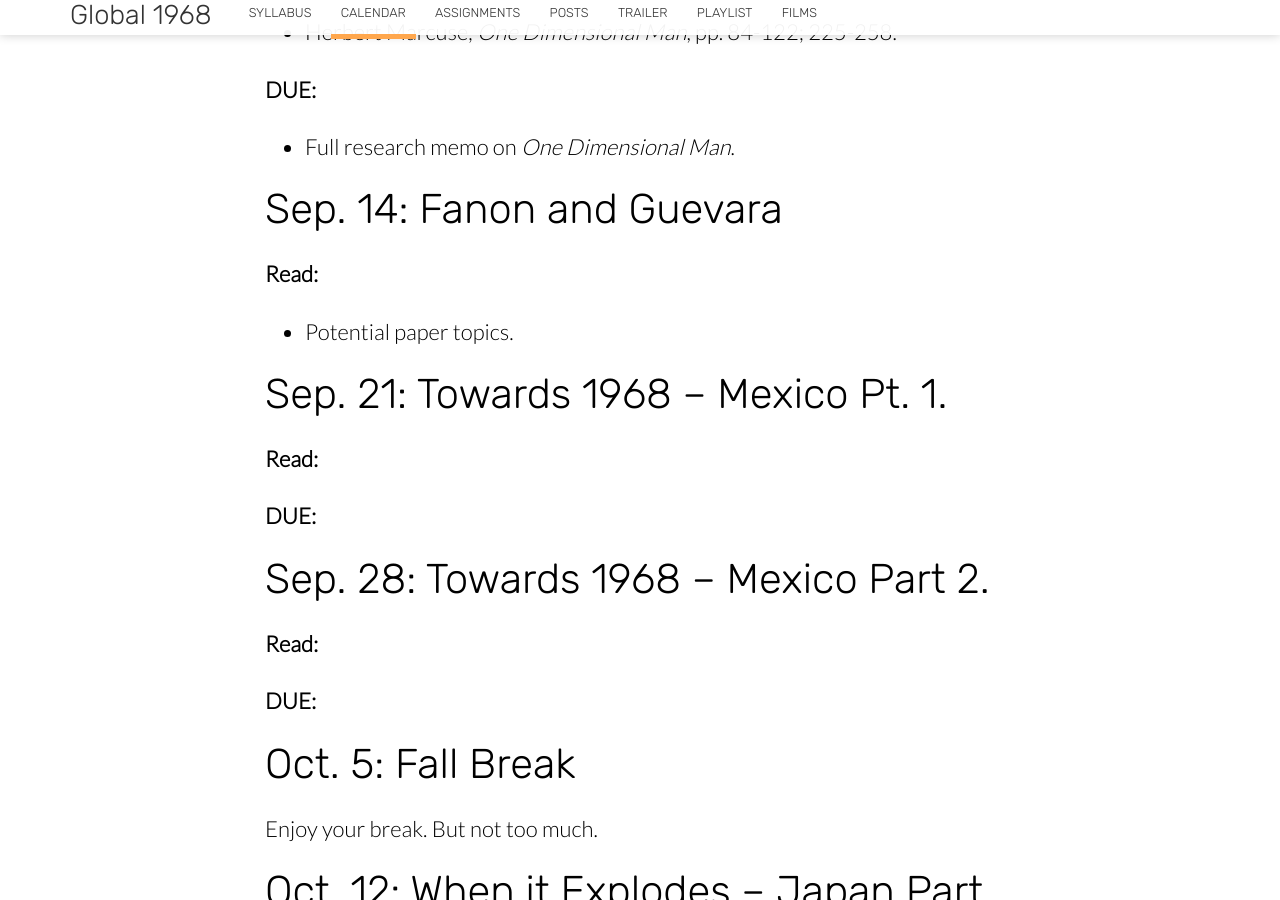
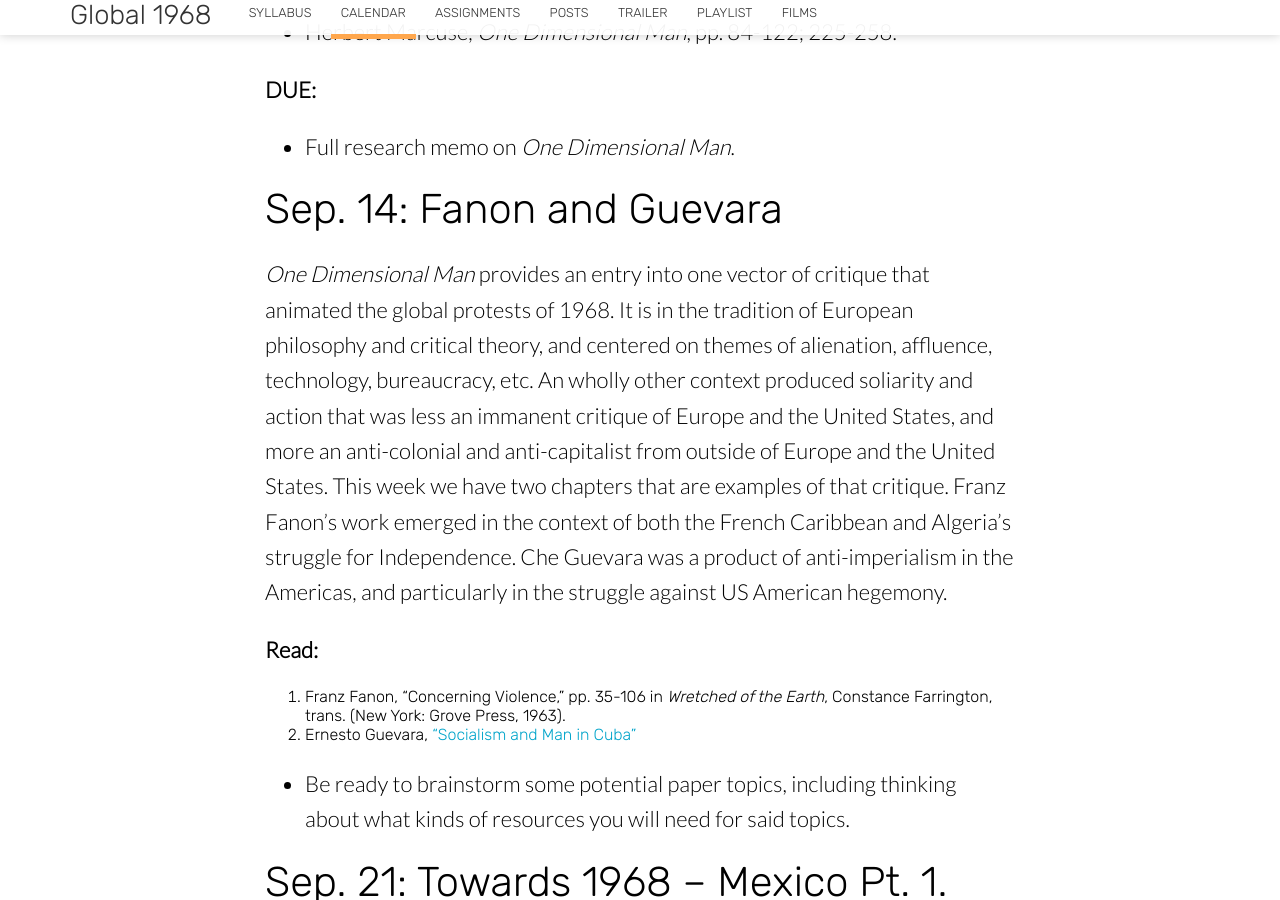
Before and after one commit to chadblack/Global1968, a Jekyll site: the page built from calendar.md, in a window 1280 px wide and 900 px high, scrolled down 2296 px. Built offline with Jekyll 4.4.1, drawn with Linux system fonts in a browser that asks for light colours; nearby versions of some CDN libraries; some of the changed text lies outside the part shown.

Commit message:
finished updating calendar.

```diff
--- a/calendar.md
+++ b/calendar.md
@@ -51,24 +51,65 @@
 
 ## Sep. 14: Fanon and Guevara
 
+*One Dimensional Man* provides an entry into one vector of critique that
+animated the global protests of 1968. It is in the tradition of European
+philosophy and critical theory, and centered on themes of alienation,
+affluence, technology, bureaucracy, etc. An wholly other context produced
+soliarity and action that was less an immanent critique of Europe and the
+United States, and more an anti-colonial and anti-capitalist from outside of
+Europe and the United States. This week we have two chapters that are examples
+of that critique. Franz Fanon's work emerged in the context of both the French
+Caribbean and Algeria's struggle for Independence. Che Guevara was a product of
+anti-imperialism in the Americas, and particularly in the struggle against US
+American hegemony.
+
 **Read:**
 
-* Potential paper topics.
+1. Franz Fanon, "Concerning Violence," pp. 35-106 in *Wretched of the Earth*,
+   Constance Farrington, trans. (New York: Grove Press, 1963).
+2. Ernesto Guevara, ["Socialism and Man in
+   Cuba"](https://www.marxists.org/archive/guevara/1965/03/man-socialism.htm)
+
+* Be ready to brainstorm some potential paper topics, including thinking about
+  what kinds of resources you will need for said topics.
 
 
 ## Sep. 21: Towards 1968 -- Mexico Pt. 1.
 
+It's tempting with a year like 1968, where so much happened of significance, to
+work through the year and around the globe in a sort-of de-contextualized
+synchronicity. The roots of the events of 1968 were particular to each place,
+even as they expressed similar grievances. This week, we look at particular
+roots in Mexico in the decades before 1968, and that year's associations with
+the counterculture (*La Onda*) and student agitation that preceded it.
+
 **Read:**
+
+1. Eric Zolov, *Refried Elvis: The Rise of the Mexican Counterculture*
+   (University of California Press, 1999), pp. 1-92.
 
 
 **DUE:**
 
+* Précis and notes on Zolov.
+
 
 ## Sep. 28: Towards 1968 -- Mexico Part 2.
 
+In addition to Zolov's account of *La Onda* and 1968, this week we'll also be
+thinking about the particular global context of Mexico City that year, as
+a showcase of statecraft and sportwashing.
+
 **Read:**
 
+1. Eric Zolov, *Refried Elvis: The Rise of the Mexican Counterculture*
+   (University of California Press, 1999), pp. 93-166.
+
+
 **DUE:**
+
+* A finalized topic in one paragraph.
+* A précis for Zolov.
 
 
 ## Oct. 5: Fall Break
@@ -78,10 +119,22 @@
 ## Oct. 12: When it Explodes -- Japan Part 1.
 
 
+
 **Read:**
+
+1. Gavin Walker, "Revolution and Retrospection," pp. 1-11 in Walker, ed., *The
+   Red Years: Theory, Politics, and Aesthetics in the Japanese '68* (New York:
+   Verso, 2020).
+2. Hiroshi Nagasaki, "On the Japanese '68," pp. 12-37 in Walker (2020).
+3. Yohihiko Ichida, "The Ethics of the Agitator: On Hiroshi Nagasaki's _The
+   Phenomenology of Politics_" pp. 38-56 in Walker (2020).
+4. Hidemi Suga, "1968 and the Postwar Regime of Emperor-System Democracy," pp.
+   98-119 in Walker (2020).
 
 
 **DUE:**
+
+* Pick two of the readings, and write précis.
 
 * Annotated bibliography with secondary and primary sources.
 
@@ -89,10 +142,23 @@
 
 **Read:**
 
+1. Chelsea Szendi Schider, "Human Liberation or 'Male Romance'? The Gendered
+   Everyday of the Student New Left," pp. 143-159 in Walker (2020).
+2. Yutaka Nagahara, "1972: The Structure of the Streets," pp. 181-211 in Walker
+   (2020).
+3. Gavin Walker, "The Post-'68 Conjuncture," pp. 229-236 in Walker (2020).
+
 **DUE:**
 
+* Reading précis.
+
 ## Oct. 26: From 1968 -- France Part 1.
+
+
 **Read:**
+
+1. Kristen Ross, *May '68 and It's Afterlives* (Chicago: Chicago University
+   Press, 2002): Introduction, Chapters 1-2.
 
 **DUE:**
 
@@ -102,28 +168,28 @@
 
 **Read:**
 
+1. Kristen Ross, *May '68 and It's Afterlives*, Chapters 3-4.
+
 **DUE:**
 
 * Weekly assignment.
 
 ## Nov. 9: Research/Meetings/Writing
-**Read:**
 
-**DUE:**
+* Scheduled meetings with Prof. Black.
 
 ## Nov. 16: Research/Meetings/Writing
-**Read:**
 
+* Scheduled meetings with Prof. Black.
 
 ## Nov. 23: Thanksgiving
-**Read:**
 
-**DUE:**
+**DUE:*** HAVE A NICE THANKSGIVING
 
 ## Nov. 30: Presentations 1
-**Read:**
 
-**DUE:**
+Project presentations by group 1.
 
 ## Dec. 7: Presentations 2
-**Read:**
+
+Project presentations by group 2.
```
